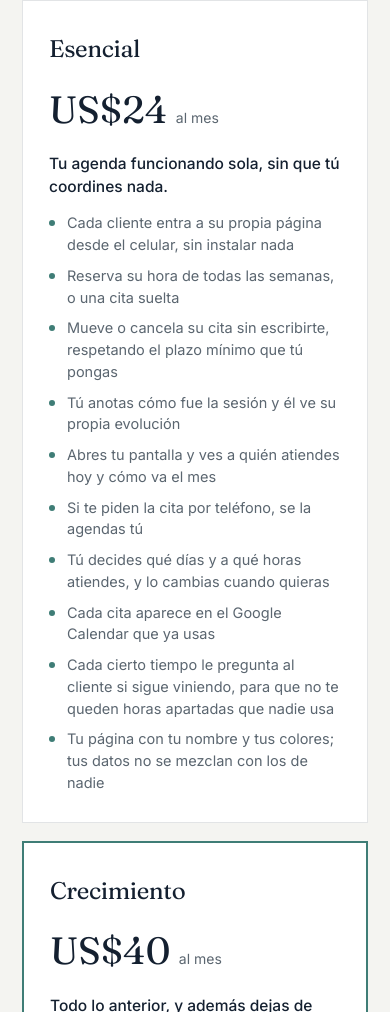
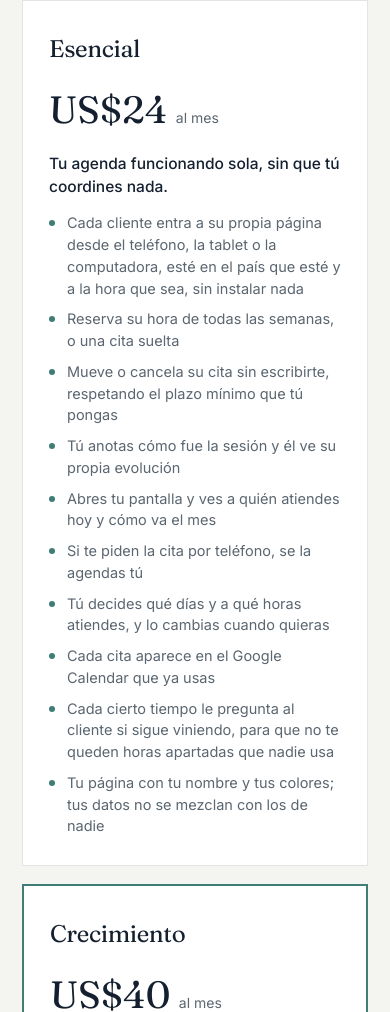
Before and after one commit to abalarezoc/darwinoptima-website, a plain HTML site: page acs.html in a window 390 px wide. Shown: the part 10543-11555 px from the top of the page. Drawn offline with Linux system fonts and the light colour scheme.

Commit message:
ACS: el acceso del cliente no es solo desde el celular
Augusto precisa que se entra desde telefono, tablet o computadora, desde
cualquier pais y a cualquier hora.

Co-Authored-By: Claude Opus 5 <noreply@anthropic.com>
Claude-Session: https://claude.ai/code/session_01P3BSrSFhMoyRC7M9h7bfmG

```diff
--- a/acs.html
+++ b/acs.html
@@ -232,7 +232,7 @@ footer a{color:inherit}footer .tel a{white-space:nowrap}
   <div class="plan"><h3>Esencial</h3><div class="pr">US$24 <small>al mes</small></div>
    <p class="sub">Tu agenda funcionando sola, sin que tú coordines nada.</p>
    <ul>
-    <li>Cada cliente entra a su propia página desde el celular, sin instalar nada</li>
+    <li>Cada cliente entra a su propia página desde el teléfono, la tablet o la computadora, esté en el país que esté y a la hora que sea, sin instalar nada</li>
     <li>Reserva su hora de todas las semanas, o una cita suelta</li>
     <li>Mueve o cancela su cita sin escribirte, respetando el plazo mínimo que tú pongas</li>
     <li>Tú anotas cómo fue la sesión y él ve su propia evolución</li>
```
